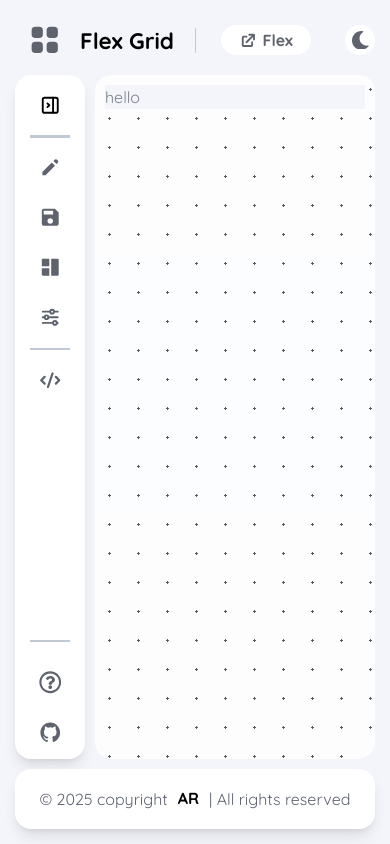
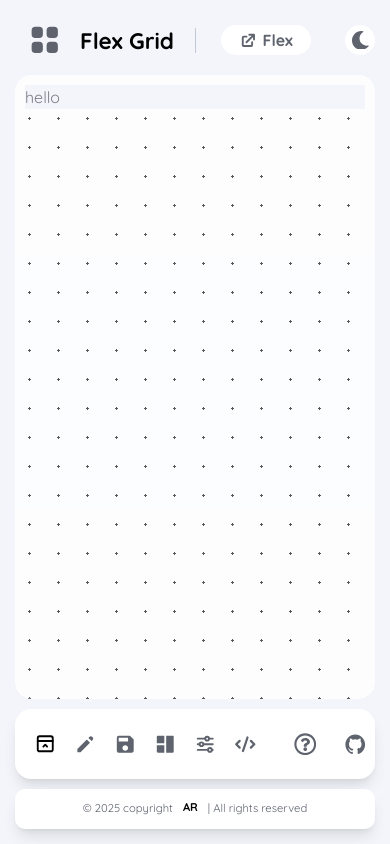
Before and after one commit to code-abdulrehman/flexgrid, a React (Vite) app: page /grid in a window 390 px wide. Built offline with nearby package versions, Linux system fonts and the light colour scheme.

Commit message:
responsiveness complete

```diff
--- a/src/App.jsx
+++ b/src/App.jsx
@@ -24,10 +24,11 @@ const App = () => {
     <BrowserRouter>
       <div className="p-6 m-0 flex flex-col gap-4 h-screen w-screen overflow-hidden">
         <Header />
-        <div className="flex flex-row gap-4 h-full w-full">
+        <div className="flex flex-col md:flex-row gap-4 h-full w-full">
           {/* Pass down both the current state and the toggle callback */}
-          <Sidebar sidebarVisible={isSidebarVisible} toggleSidebar={toggleSidebar} />
-          {isSidebarVisible && <HideableSidebar sidebarVisible={isSidebarVisible} />}
+          <Sidebar sidebarVisible={isSidebarVisible} toggleSidebar={toggleSidebar} className="md:order-1 order-3"/>
+          {isSidebarVisible && <HideableSidebar sidebarVisible={isSidebarVisible} className="md:order-2 order-2"/>}
+          <div className="w-full h-full md:order-3 order-1">
           <Routes>
             {/* Redirect from / to /flex */}
             <Route path="/" element={<Navigate to="/flex" replace />} />
@@ -35,6 +36,7 @@ const App = () => {
             <Route path="/grid" element={<Main />} />
             {/* You can add more routes as needed */}
           </Routes>
+          </div>
         </div>
         <Footer />
       </div>
--- a/src/components/layout/footer.jsx
+++ b/src/components/layout/footer.jsx
@@ -4,7 +4,7 @@ import React from "react";
 const Footer = () => {
    const currentYear = new Date().getFullYear();
    return (
-      <div className="w-full min-h-24 max-h-24 flex justify-center items-center bg-secondary custom-rounded-lg shadow-lg gap-4">
+      <div className="w-full md:min-h-24 md:max-h-24 min-h-16 max-h-16 flex justify-center items-center bg-secondary rounded-2xl md:custom-rounded-lg shadow-lg gap-4 text-lg md:text-xl">
          &copy; {currentYear} copyright <a href="https://code-abdulrehman.netlify.app/" target="_blank" rel="noopener noreferrer" className="font-bold text-primary animate-bounce">AR</a> | All rights reserved
       </div>
    );
--- a/src/components/layout/hideableSidebar.jsx
+++ b/src/components/layout/hideableSidebar.jsx
@@ -1,8 +1,8 @@
 import React from "react";
 
-const HideableSidebar = ({ sidebarVisible }) => {
+const HideableSidebar = ({ sidebarVisible, className }) => {
   return (
-    <div className={`w-[450px] bg-secondary h-full custom-rounded-lg transition-[width] ease-in-out duration-500 shadow-lg ${sidebarVisible ? "block" : "hidden"}`}>
+    <div className={`${className} md:w-[38.5rem] w-full bg-secondary h-full custom-rounded-lg transition-[width] ease-in-out duration-500 shadow-lg ${sidebarVisible ? "block" : "hidden"}`}>
       <div>w</div>
     </div>
   );
--- a/src/components/layout/sidebar.jsx
+++ b/src/components/layout/sidebar.jsx
@@ -11,7 +11,7 @@ import { IoLogoGithub } from "react-icons/io5";
 import { MdSave } from "react-icons/md";
 import { Link, useLocation } from "react-router-dom";
 
-const Sidebar = ({ sidebarVisible, toggleSidebar }) => {
+const Sidebar = ({ sidebarVisible, toggleSidebar, className }) => {
   const location = useLocation();
 
   // For demonstration: this variable is logged on manual route clicks.
@@ -77,17 +77,17 @@ const Sidebar = ({ sidebarVisible, toggleSidebar }) => {
   const activeHash = location.hash; // For example, "#pen"
 
   return (
-    <div className="min-w-28 max-w-28 bg-secondary h-full custom-rounded-lg flex flex-col gap-4 shadow-lg">
-      <div className="w-full flex flex-col items-center gap-4 p-4 h-[80%] grow">
+    <div className={className + " md:min-w-28 md:max-w-28 w-full bg-secondary md:min-h-full md:max-h-full min-h-28 max-h-28 custom-rounded-lg flex md:flex-col flex-row gap-4 shadow-lg"}>
+      <div className="w-[75%] md:w-full flex md:flex-col md:justify-start justify-between items-center md:gap-4 p-4 md:pr-4 pr-0 md:h-[80%] h-full grow">
         {/* Collapse/Expand button */}
         <span
-          className="text-4xl flex justify-center items-center rounded w-16 h-16 p-2 cursor-pointer text-primary"
+          className="text-4xl flex justify-center items-center rounded w-16 h-16 p-2 cursor-pointer text-primary md:rotate-0 -rotate-90"
           onClick={toggleSidebar}
         >
           {sidebarVisible ? routes[0].icon : <TbLayoutSidebarRightCollapse />}
         </span>
 
-        <div className="h-1 w-16 bg-divider inline-block"></div>
+        <div className="h-1 w-16 bg-divider md:inline-block hidden"></div>
 
         {/* Render the intermediate routes */}
         {routes.slice(1, routes.length - 1).map((route, index) => (
@@ -110,7 +110,7 @@ const Sidebar = ({ sidebarVisible, toggleSidebar }) => {
           </Link>
         ))}
 
-        <div className="h-1 w-16 bg-divider inline-block"></div>
+        <div className="h-1 w-16 bg-divider md:inline-block hidden"></div>
 
         {/* Render the last route */}
         <Link
@@ -128,10 +128,10 @@ const Sidebar = ({ sidebarVisible, toggleSidebar }) => {
       </div>
 
       <div className="flex justify-center h-[1%]">
-        <div className="h-1 w-16 bg-divider inline-block"></div>
+        <div className="h-1 w-16 bg-divider md:inline-block hidden"></div>
       </div>
 
-      <div className="w-full flex justify-center items-center gap-4 p-4 h-[15%] flex-col">
+      <div className="w-[25%] md:w-full flex justify-between md:justify-center items-center gap-4 md:pl-4 pl-0 p-4 md:h-[15%] h-full md:flex-col">
         {bottomRoute.map((route, index) => (
           <Link
             key={index}
```
